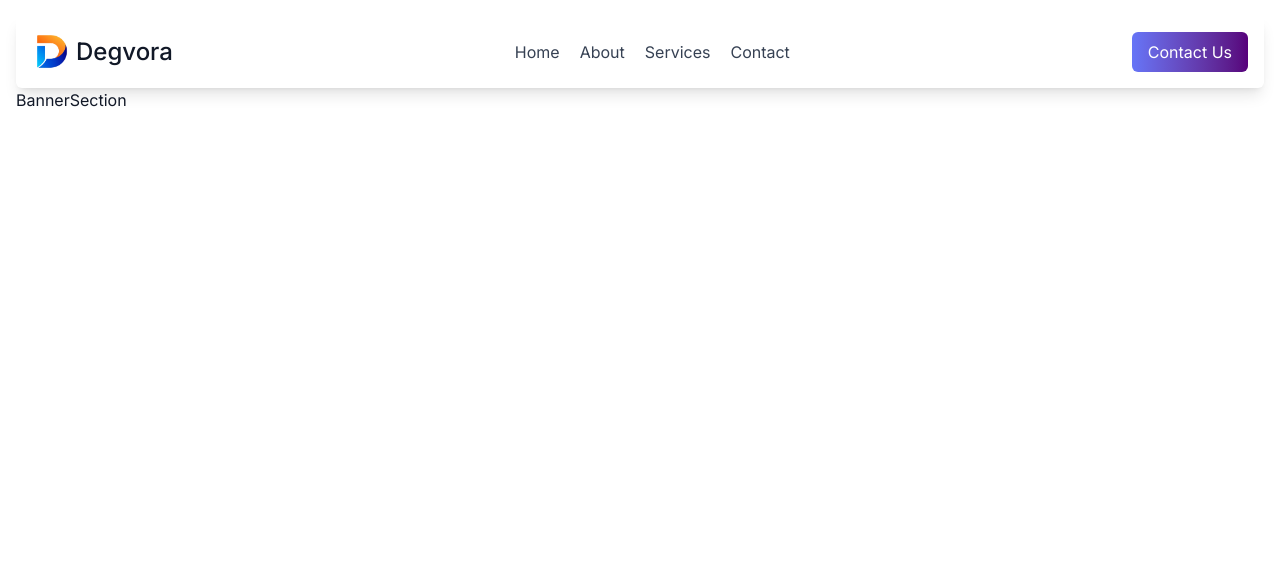
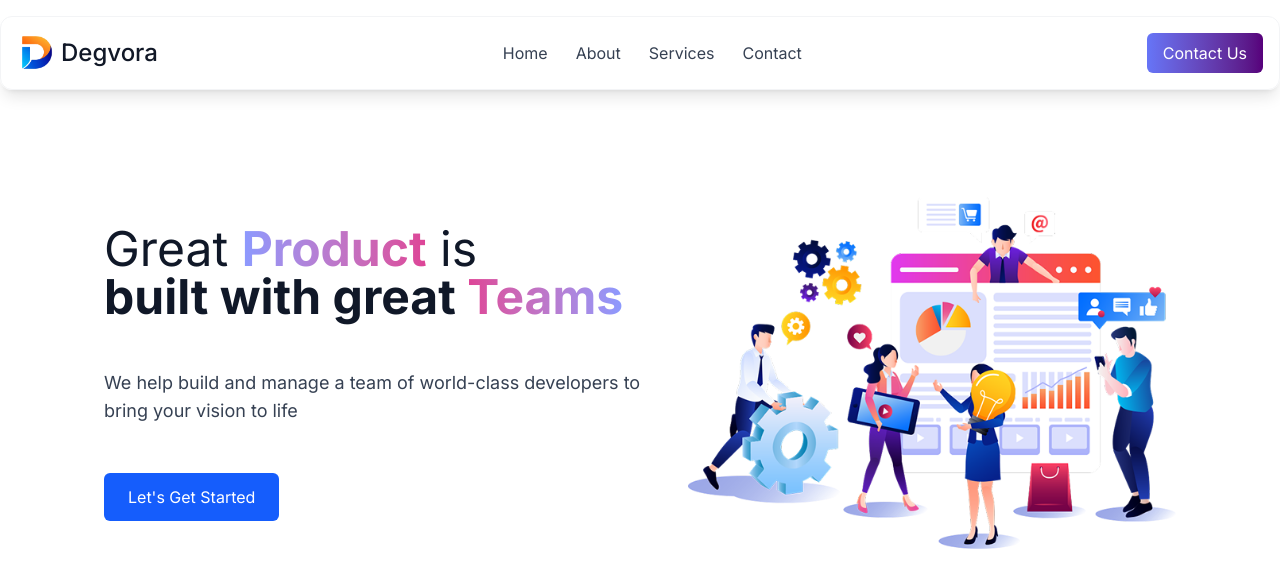
Before and after one commit to hamza-jaffar/degvora-website, a React (Vite) app: page / in a window 1280 px wide. Shown: the top 588 px of the page. Built offline with nearby package versions, Linux system fonts and the light colour scheme.

Commit message:
Add Banner

```diff
--- a/src/components/app-logo.tsx
+++ b/src/components/app-logo.tsx
@@ -2,7 +2,7 @@ const AppLogo = ({ showText = false }: { showText: boolean }) => {
   return (
     <div className="flex items-center gap-1">
       <img className="w-10 h-10" src="/assets/logo.svg" />
-      {showText && <p className="font-medium text-2xl">Degvora</p>}
+      {showText && <p className="font-medium  text-2xl">Degvora</p>}
     </div>
   );
 };
--- a/src/components/nav-bar.tsx
+++ b/src/components/nav-bar.tsx
@@ -2,10 +2,10 @@ import AppLogo from "./app-logo";
 
 const NavBar = () => {
   return (
-    <div className="w-full p-4 rounded-md shadow-lg flex justify-between items-center">
+    <div className="w-full p-4 max-w-7xl mx-auto fixed top-4 left-0 right-0 z-10 border-gray-100 border rounded-xl shadow-lg flex justify-between items-center">
       <AppLogo showText={true} />
 
-      <ul className="flex gap-5">
+      <ul className="gap-7 hidden md:flex ">
         <li className="cursor-pointer text-gray-700">Home</li>
         <li className="cursor-pointer text-gray-700">About</li>
         <li className="cursor-pointer text-gray-700">Services</li>
--- a/src/sections/banner.tsx
+++ b/src/sections/banner.tsx
@@ -1,5 +1,31 @@
 const BannerSection = () => {
-  return <div>BannerSection</div>;
+  return (
+    <section className="w-full flex flex-col md:flex-row lg:px-12 xl:px-22 items-center mt-35">
+      <div className="space-y-6 lg:space-y-12">
+        <h1 className="text-gray-900 text-3xl lg:text-5xl">
+          Great{" "}
+          <span className="font-bold bg-linear-to-r from-(--primary-light) to-(--secondary-light) bg-clip-text text-transparent">
+            Product
+          </span>{" "}
+          is <br className="hidden md:block" />
+          <span className="font-bold">built with great </span>
+          <span className="font-bold bg-linear-to-r from-(--secondary-light) to-(--primary-light) bg-clip-text text-transparent">
+            Teams
+          </span>
+        </h1>
+        <p className="text-gray-700 text-lg">
+          We help build and manage a team of world-class developers to bring
+          your vision to life
+        </p>
+        <button className="bg-blue-600 px-6 py-3 cursor-pointer rounded-md text-white">
+          Let's Get Started
+        </button>
+      </div>
+      <div>
+        <img src="/assets/banner_image.png" alt="" />
+      </div>
+    </section>
+  );
 };
 
 export default BannerSection;
```
